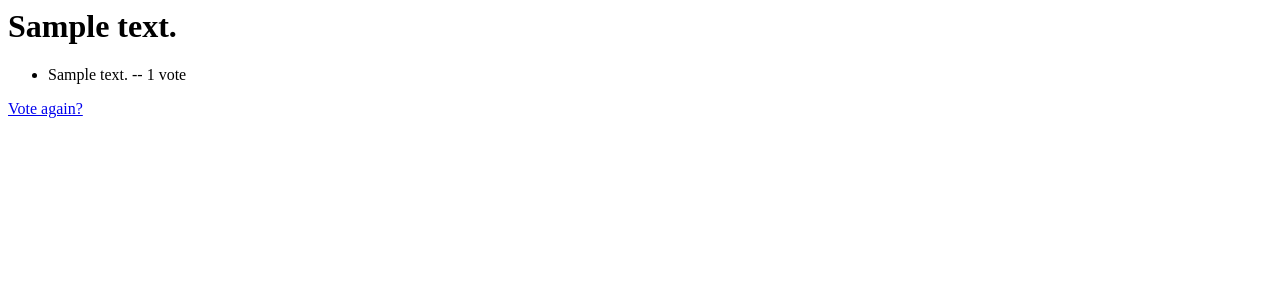
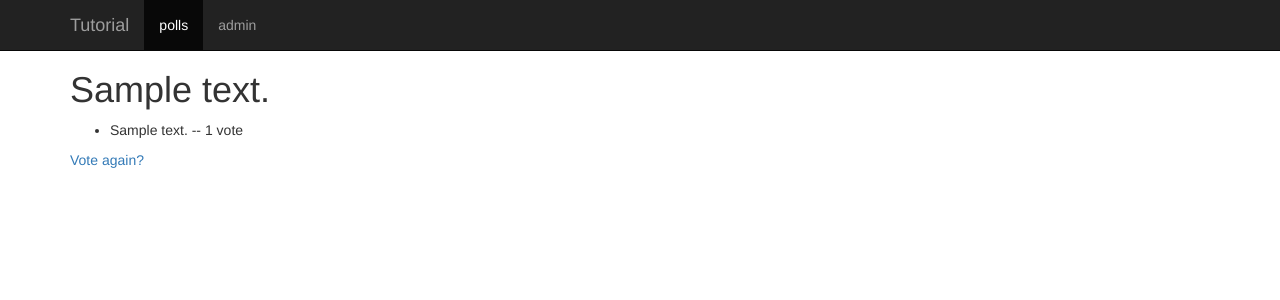
Before and after one commit to usa-mimi/tutorial, a Django app: page /polls/1/results in a window 1280 px wide. Shown: the top 300 px of the page. Run offline with Django 3.2, Linux system fonts and the light colour scheme; tables that the repository leaves empty hold one stand-in row (values such as "Sample post"); some libraries are stand-ins or nearby versions.

Commit message:
poll用baseテンプレート用意，base.htmlのリンク，文言修正

```diff
--- /dev/null
+++ b/tutorial/polls/templates/polls/base.html
@@ -0,0 +1,3 @@
+{% extends "base.html" %}
+
+{% block nav_polls %}active{% endblock %}
--- a/tutorial/polls/templates/polls/detail.html
+++ b/tutorial/polls/templates/polls/detail.html
@@ -1,3 +1,6 @@
+{% extends "polls/base.html" %}
+
+{% block contents %}
 <h1>{{ question.question_text }}</h1>
 
 <form action="" method="post">
@@ -5,3 +8,4 @@
   {{ form }}
   <input type="submit" value="Vote" />
 </form>
+{% endblock contents %}
--- a/tutorial/polls/templates/polls/index.html
+++ b/tutorial/polls/templates/polls/index.html
@@ -1,4 +1,4 @@
-{% extends "base.html" %}
+{% extends "polls/base.html" %}
 
 {% block contents %}
   <table border="1" class="table table-striped">
--- a/tutorial/polls/templates/polls/results.html
+++ b/tutorial/polls/templates/polls/results.html
@@ -1,5 +1,7 @@
-<html>
-<body>
+{% extends "polls/base.html" %}
+
+{% block contents %}
+
 <h1>{{ question.question_text }}</h1>
 
 <ul>
@@ -9,5 +11,4 @@
 </ul>
 
 <a href="{% url 'polls:detail' question.id %}">Vote again?</a>
-</body>
-</html>
+{% endblock contents %}
--- a/tutorial/templates/base.html
+++ b/tutorial/templates/base.html
@@ -31,13 +31,12 @@ body {
             <span class="icon-bar"></span>
             <span class="icon-bar"></span>
           </button>
-          <a class="navbar-brand" href="#">Project name</a>
+          <a class="navbar-brand" href="{% url 'index' %}">Tutorial</a>
         </div>
         <div id="navbar" class="collapse navbar-collapse">
           <ul class="nav navbar-nav">
-            <li class="active"><a href="#">Home</a></li>
-            <li><a href="#about">About</a></li>
-            <li><a href="#contact">Contact</a></li>
+            <li class="{% block nav_polls %}{% endblock %}"><a href="{% url 'polls:index' %}">polls</a></li>
+            <li class=""><a href="{% url 'admin:index' %}">admin</a></li>
           </ul>
         </div><!--/.nav-collapse -->
       </div>
--- a/tutorial/tutorial/urls.py
+++ b/tutorial/tutorial/urls.py
@@ -16,7 +16,10 @@ Including another URLconf
 from django.conf.urls import include, url
 from django.contrib import admin
 
+from polls.views import index
+
 urlpatterns = [
     url(r'^admin/', include(admin.site.urls)),
     url(r'^polls/', include('polls.urls', namespace='polls')),
+    url(r'^$', index, name='index'),
 ]
```
